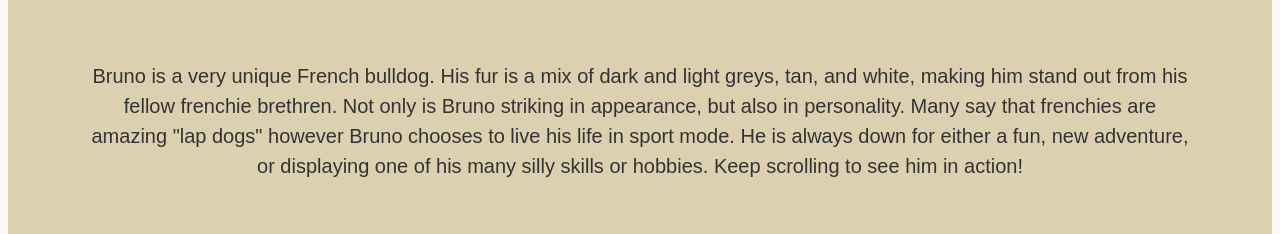
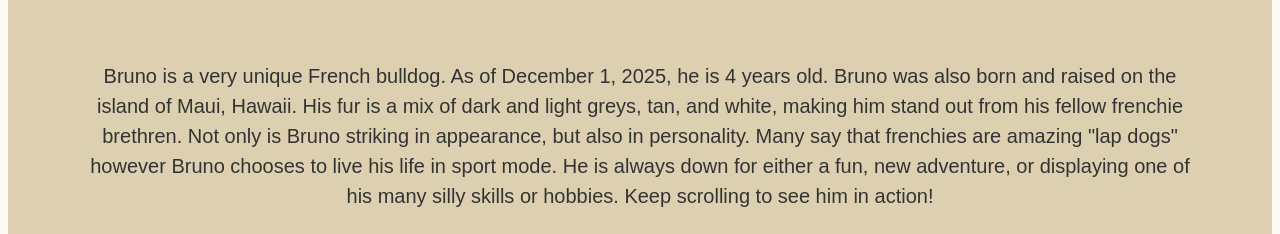
Before and after one commit to thori28-svg/thori28-svg.github.io, a plain HTML site: page index.html in a window 1280 px wide. Shown: the part 566-800 px from the top of the page. Drawn offline with Linux system fonts and the light colour scheme.

Commit message:
age update

```diff
--- a/index.html
+++ b/index.html
@@ -116,10 +116,11 @@
     <img src="pics/IMG_6315.jpg" alt="Bruno">
 
     <p>
-        Bruno is a very unique French bulldog. His fur is a mix of dark and light greys, tan, and white,
-        making him stand out from his fellow frenchie brethren. Not only is Bruno striking in appearance, but also in personality.
-        Many say that frenchies are amazing "lap dogs" however Bruno chooses to live his life in sport mode. He is always down
-        for either a fun, new adventure, or displaying one of his many silly skills or hobbies. Keep scrolling to see him in action!
+        Bruno is a very unique French bulldog. As of December 1, 2025, he is 4 years old. Bruno was also born and raised on the island of Maui, Hawaii.
+        His fur is a mix of dark and light greys, tan, and white, making him stand out from his fellow frenchie brethren.
+        Not only is Bruno striking in appearance, but also in personality. Many say that frenchies are amazing "lap dogs"
+        however Bruno chooses to live his life in sport mode. He is always down for either a fun, new adventure, or
+        displaying one of his many silly skills or hobbies. Keep scrolling to see him in action!
     </p>
 </div>
 <hr>
```
